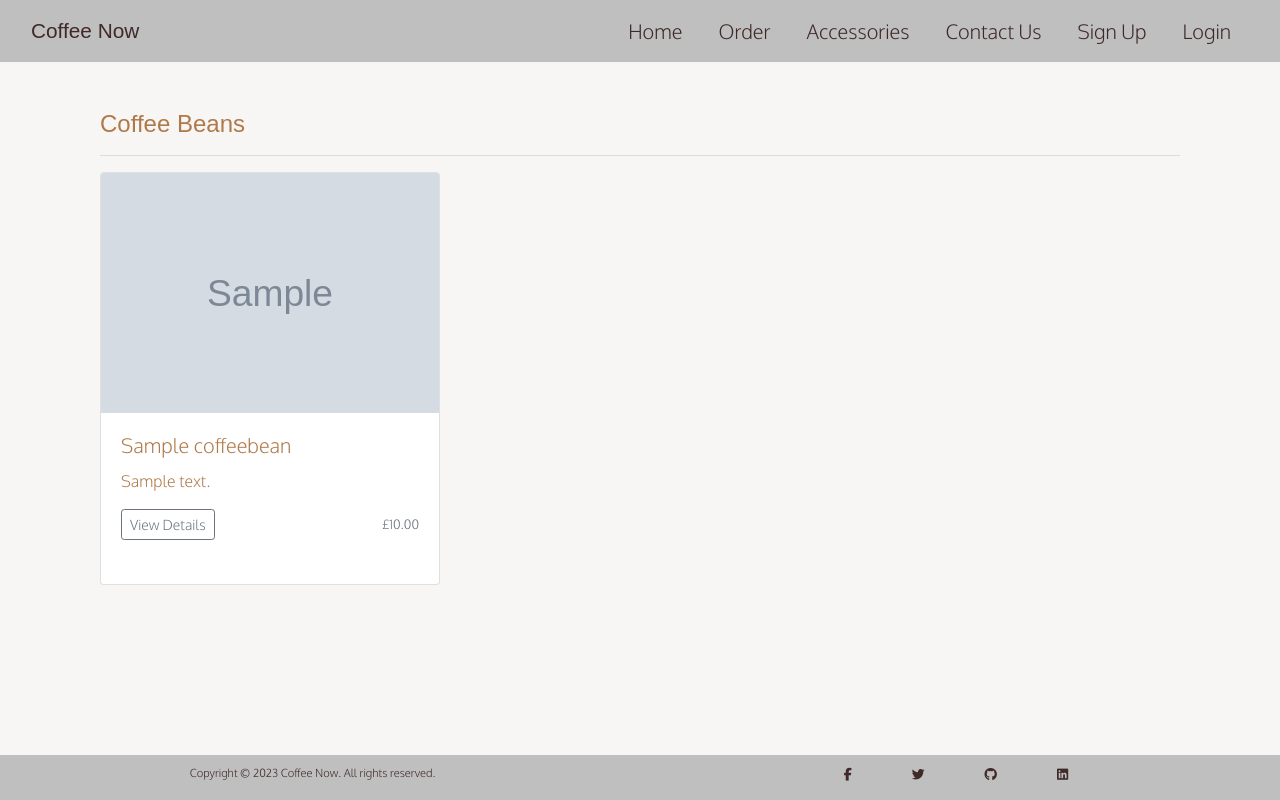
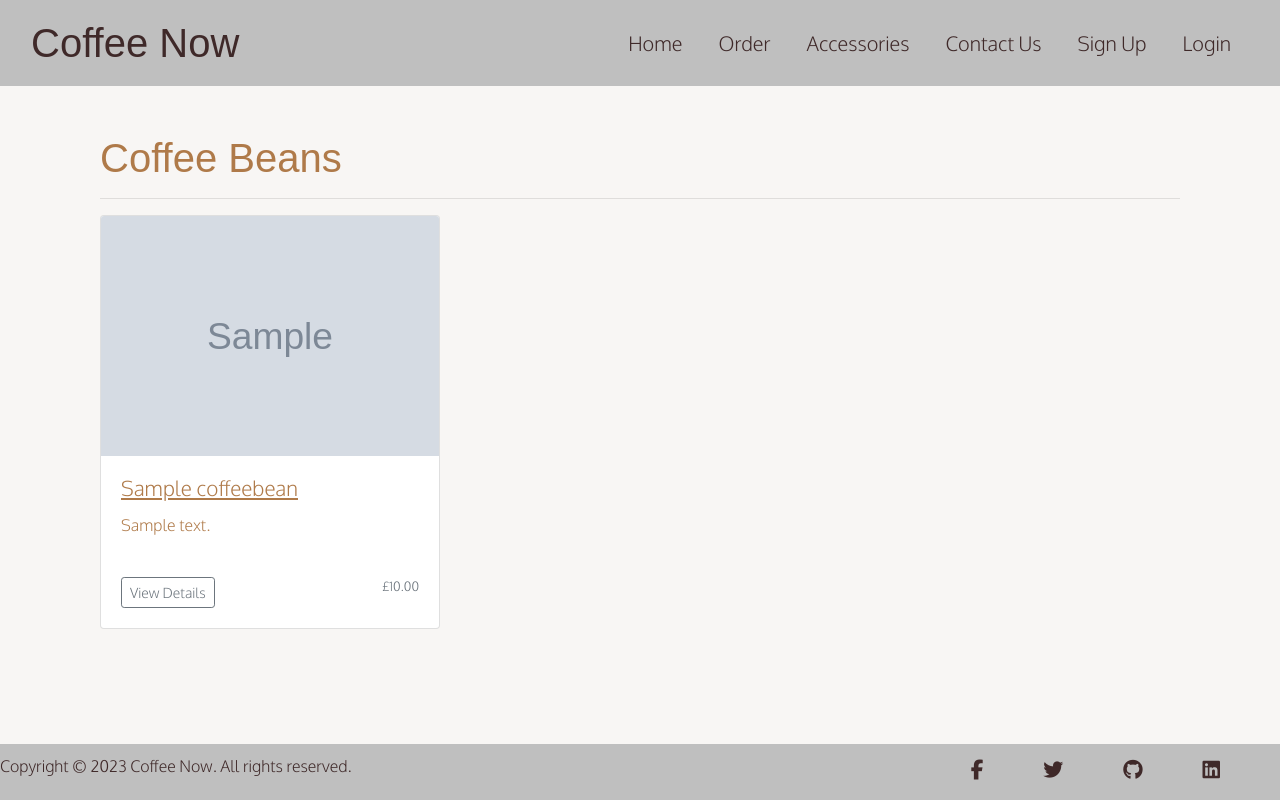
Before and after one commit to Kieran132/Coffee_Now, a Django app: page /coffee_list/ in a window 1280 px wide. Run offline with Django 3.2, Linux system fonts and the light colour scheme; tables that the repository leaves empty hold one stand-in row (values such as "Sample post"); grey boxes marked "Sample" are stand-in pictures; some libraries are stand-ins or nearby versions; some web fonts are replaced.

Commit message:
Add coffee list card styling - image, title, description, button, price

```diff
--- a/order/templates/coffee_list.html
+++ b/order/templates/coffee_list.html
@@ -20,11 +20,11 @@
           <img class="card-img-top img-fluid coffee-image " src="{{ MEDIA_URL }}coffee.jpg " alt=" {{ coffee.name }}">
         </a>
         {% endif %}
-        <div class="card-body">
-          <h5 class="card-title">{{ coffee.name }}</h5>
+        <div class="card-body coffee-list-card-body">
+          <h5 class="card-title coffee-list-name">{{ coffee.name }}</h5>
           <p class="card-text">{{ coffee.description }}</p>
-          <div class="d-flex justify-content-between align-items-center">
-            <a href="{% url 'coffee_detail' coffee.id %}" class="btn btn-sm btn-outline-secondary">View Details</a>
+          <div class="coffee-list-btn">
+            <a href="{% url 'coffee_detail' coffee.id %}" class="btn btn-sm btn-outline-secondary ">View Details</a>
             <small class="text-muted">£{{ coffee.price }}</small>
           </div>
         </div>
--- a/static/css/style.css
+++ b/static/css/style.css
@@ -19,6 +19,10 @@
 
 hr {
     color: #4F4F4F   ;
+}
+
+.buttonn:hover{
+    box-shadow:  0 0 10px rgba(0, 0, 0, 0.3);
 }
 
 
@@ -129,11 +133,29 @@
     margin-bottom: 10px;
 }
 
+.coffee-list-name{
+    text-decoration: underline solid;
+    font-size: 1.3rem;
+}
+
+.coffee-list-card-body{
+    display: flex;
+    flex-direction: column;
+    justify-content: space-between;
+    height: 100%;
+}
+
+.coffee-list-btn{
+    display: flex;
+    justify-content: space-between;
+    margin-top: auto;
+}
+
 /* Media Queries */
 
 /* Screen sizes from to 280px */
 
-@media only screen and (min-width: 280px) {
+@media only screen and (min-width: 280px) and (max-width: 379px) {
 
     /* NavBar, Footer and Index.html styling */
 
@@ -164,12 +186,30 @@
         margin-bottom: 5px;
     }
 
+    /* Coffee-detail styling */
+
+    .coffee-detail-img{
+        height: 18rem;
+        margin-bottom: 5px;
+    }
+
+    .coffee-detail-title{
+        justify-content: center;
+        display: flex;
+    }
+
+    .coffee-detail-sml-title{
+        font-size: 1.3rem;
+        text-decoration: underline solid;
+
+    }
+
 }
 
 
 /* Push footer icons to centre on screen size from 380px */
 
-@media only screen and (min-width: 380px){
+@media only screen and (min-width: 380px) and (max-width: 419px){
 
     /* NavBar, Footer and Index.html styling */
     .footer-social{
@@ -177,16 +217,23 @@
         margin-left: 2.3rem;
     }
 
+    .copyright {
+        display: flex;
+        justify-content: center;
+    }
+
     /* Coffee-list styling */
 
     .coffee-card{
         margin-bottom: 5px;
     }
+
+    /* Coffee-detail styling */
 }
 
 /* Screen sizes from to 420px */
 
-@media only screen and (min-width: 420px) {
+@media only screen and (min-width: 420px) and (max-width: 539px) {
 
     /* NavBar, Footer and Index.html styling */
     .copyright {
@@ -204,12 +251,14 @@
     .coffee-card{
         margin-bottom: 5px;
     }
+
+    /* Coffee-detail styling */
 }
 
 
 /* Screen sizes from to 560px */
 
-@media only screen and (min-width: 540px) and (max-width: 700px) {
+@media only screen and (min-width: 540px) and (max-width: 819px) {
 
     /* NavBar, Footer and Index.html styling */
     .copyright {
@@ -229,9 +278,11 @@
         width: 80%;
         margin-left: 3.1rem;
     }
+
+    /* Coffee-detail styling */
 }
 
-@media only screen and (min-width: 820px){
+@media only screen and (min-width: 820px) and (max-width: 991px){
     .coffee-card {
         margin-bottom: 5px;
     }
```
Also changed, not shown: order/templates/coffee_detail.html (+4 -4 lines).
